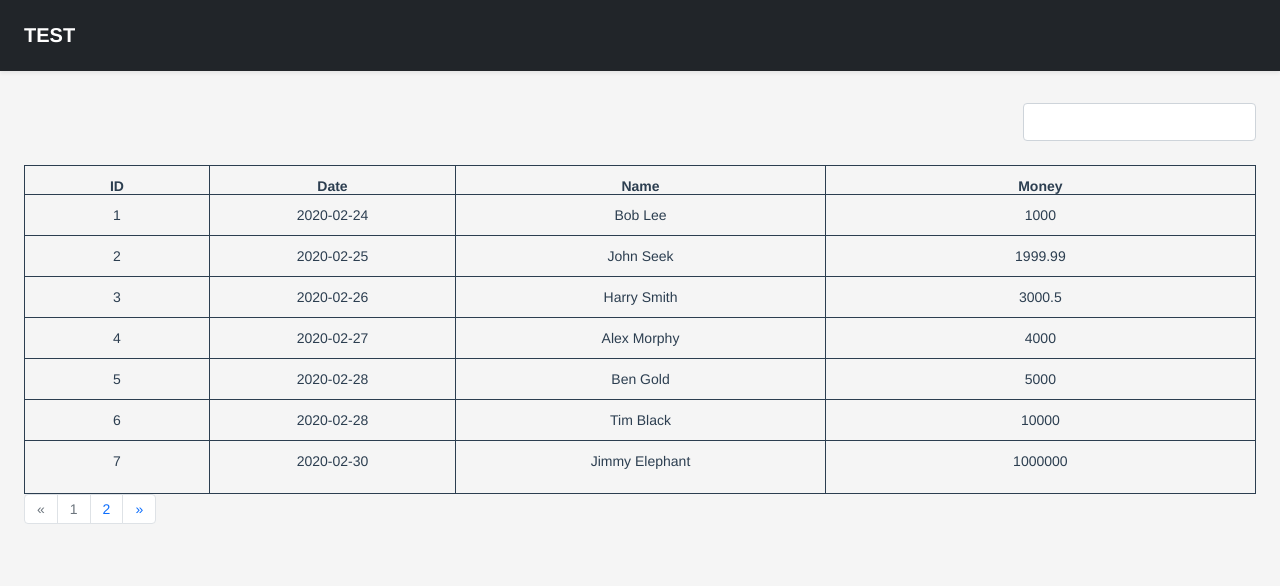
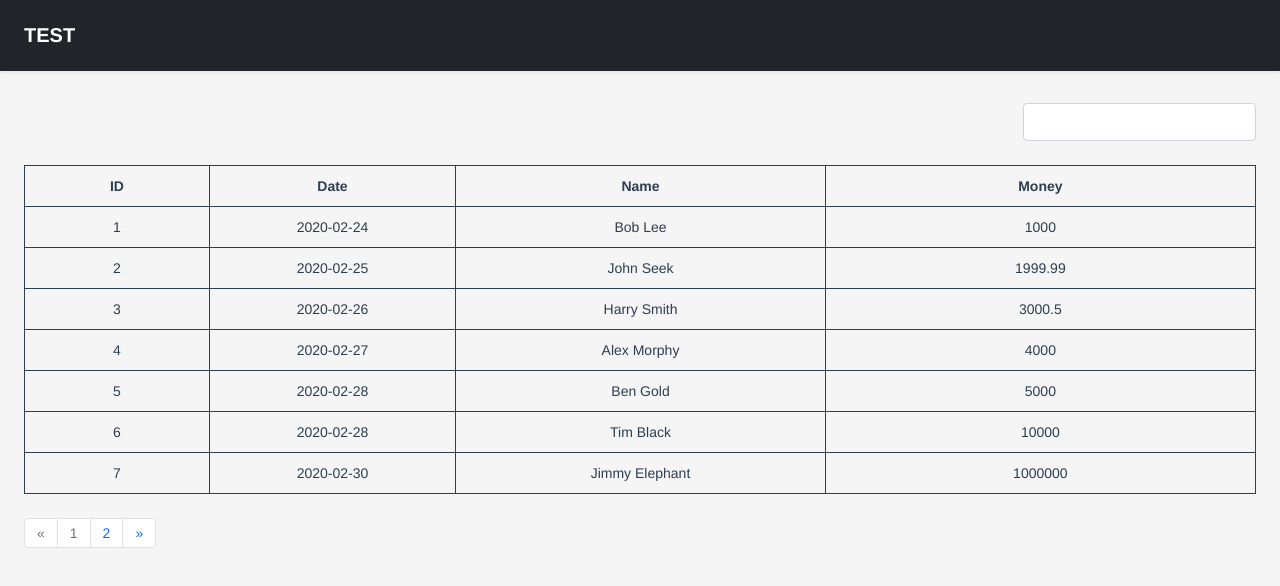
Before and after one commit to lyublueberry/example-table, a Vue app: page / in a window 1280 px wide. Shown: the top 586 px of the page. Built offline with nearby package versions, Linux system fonts and the light colour scheme; no server answers.

Commit message:
styles component add

```diff
--- a/src/components/DataTable.vue
+++ b/src/components/DataTable.vue
@@ -6,7 +6,7 @@
     <div class="table-column">
       <div class="table-column__cell column-cell" v-for="column in columns" :key="column.id"
         :style="{ maxWidth: column.width }">
-        <span class="column-cell__name">{{ column.label }}</span>
+        <p class="column-cell__name">{{ column.label }}</p>
         <div class="table-row">
           <div class="table-row__cell row-cell" v-for="row in rows" :key="row.id">
             <span>{{ row[column.prop] }}</span>
@@ -66,10 +66,10 @@ export default {
     flex-direction: row;
     align-items: center;
     justify-content: space-between;
+    margin-bottom: 24px;
 
     &__cell {
       width: 100%;
-      padding: 12px 0;
       border: 1px solid currentColor;
       text-align: center;
     }
@@ -81,6 +81,7 @@ export default {
     .column-cell {
       &__name {
         font-weight: 600;
+        padding: 12px 0;
       }
     }
 
```
